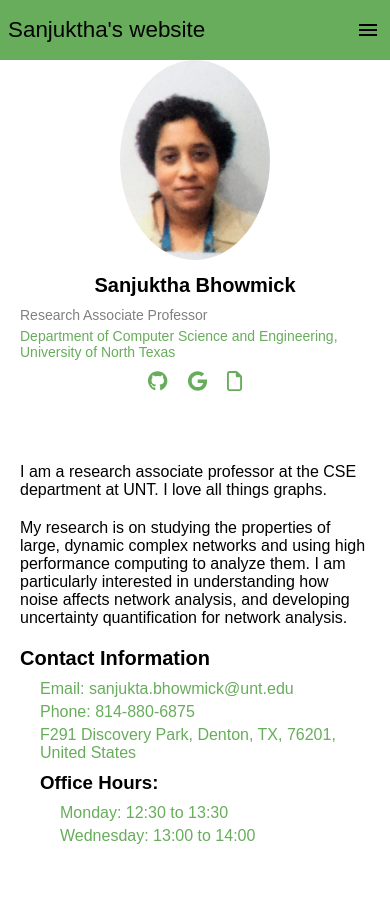
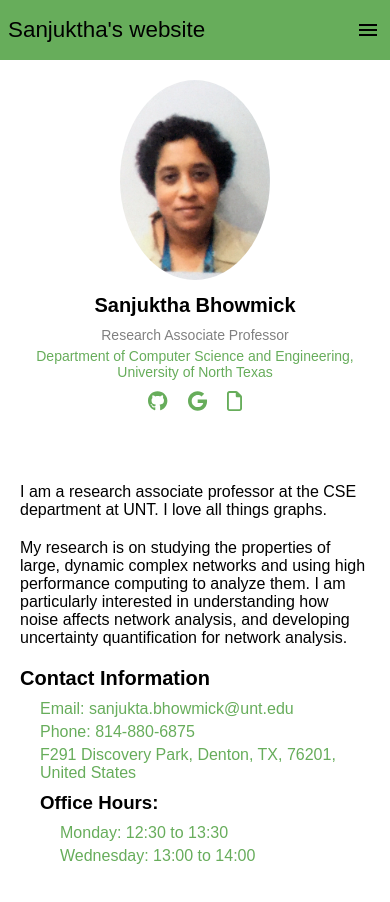
Before and after one commit to Kishan-Kumar-Zalavadia/Sanjukta_Bhowmick, an Angular app in the folder portfolio/: page / in a window 390 px wide. Shown: the top 902 px of the page. Built offline with nearby package versions, Linux system fonts and the light colour scheme.

Commit message:
Improved mobile view - home page

```diff
--- a/portfolio/src/app/home/home.component.scss
+++ b/portfolio/src/app/home/home.component.scss
@@ -87,7 +87,7 @@
   @media (max-width: 768px) {
     flex-direction: column;
     overflow: hidden;
-    padding: 0px 20px;
+    padding: 20px 20px;
     align-items: center;
     .left-half,
     .right-half {
@@ -114,7 +114,6 @@
       p {
         font-size: 14px;
         margin: 5px 0;
-        text-align: left;
       }
 
       .social-media-links a {
@@ -131,5 +130,12 @@
         text-align: left;
       }
     }
+    .right-half{
+      p {
+        font-size: 14px;
+        margin: 5px 0;
+        text-align: left;
+      }
+    }
   }
 }
```
